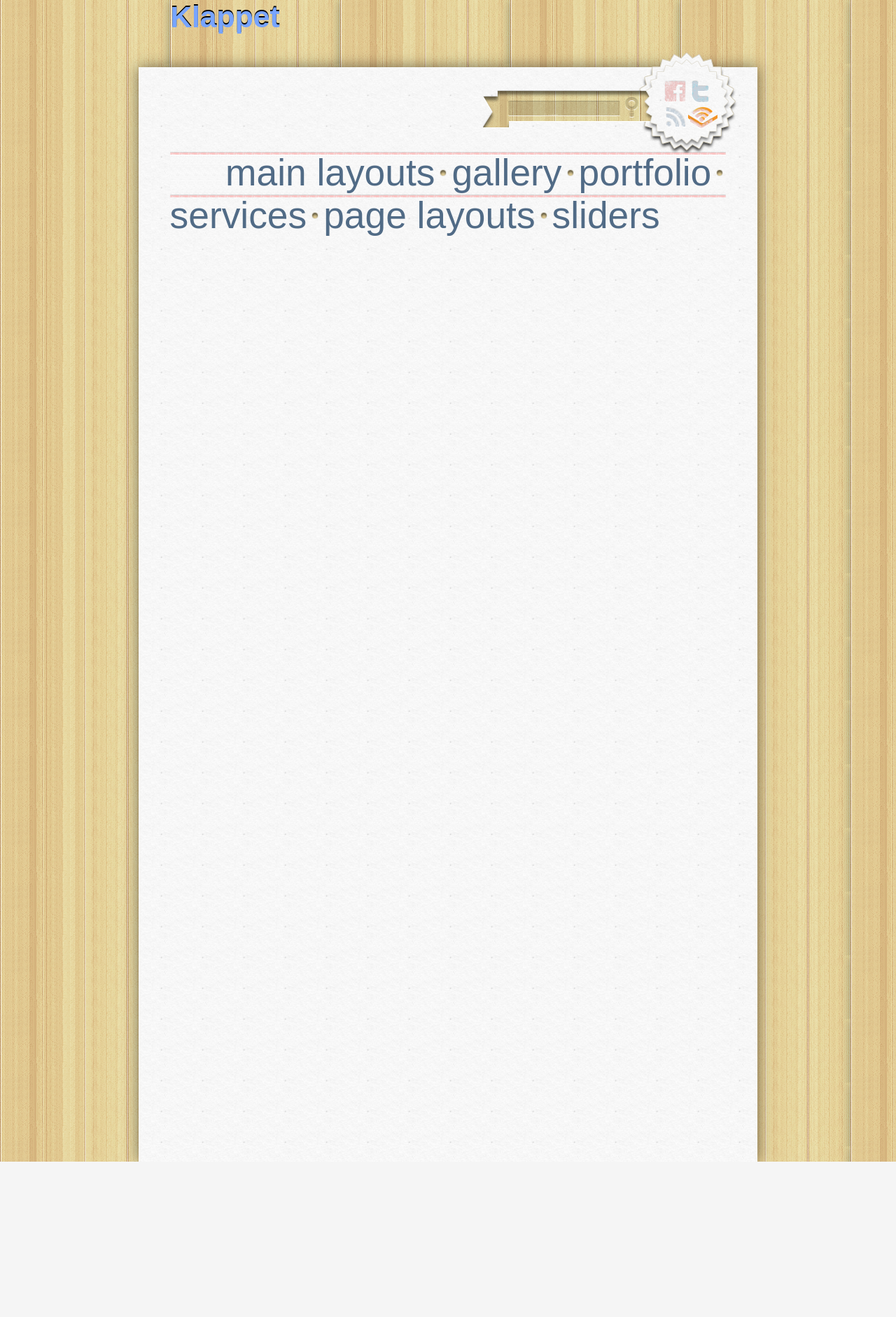
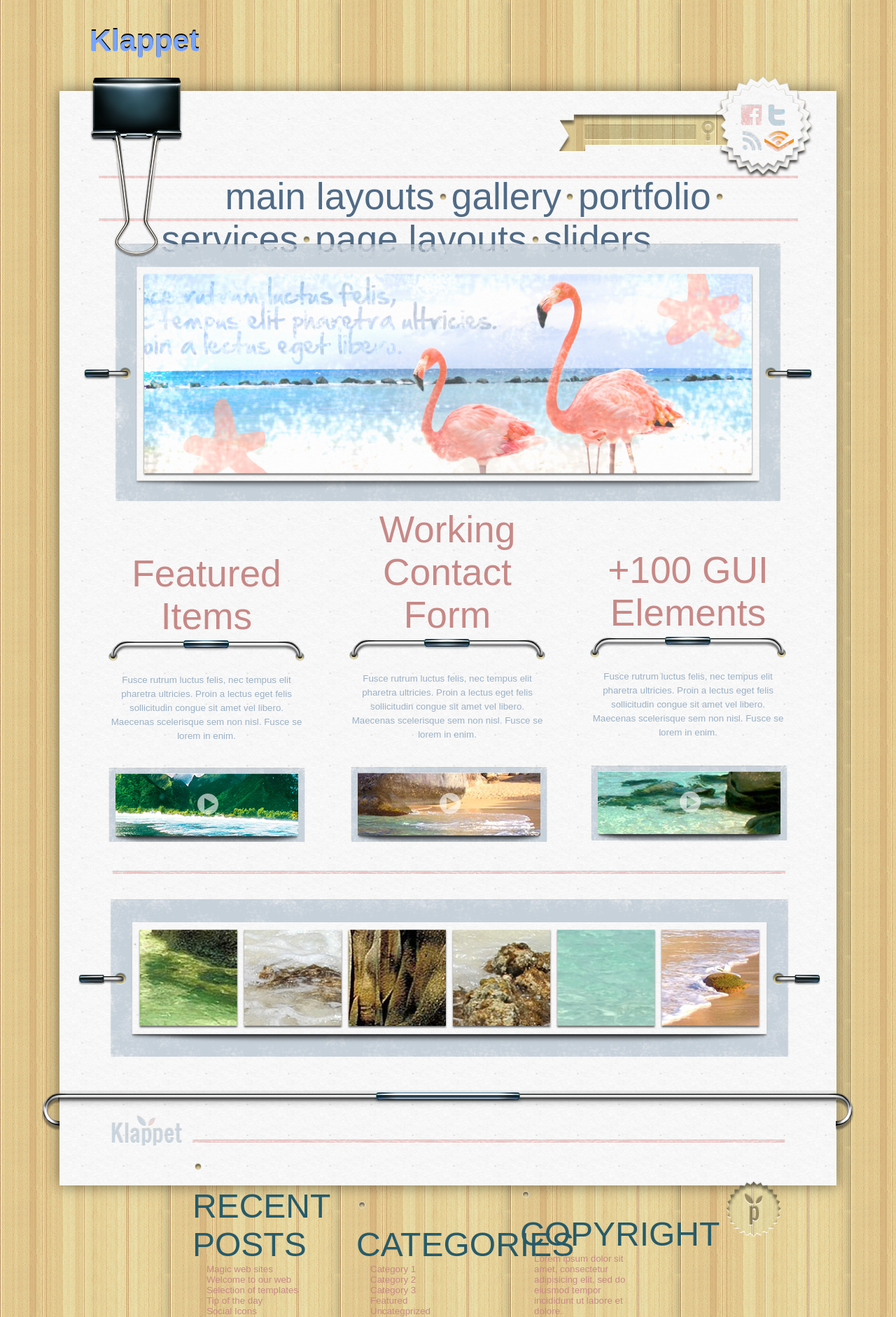
Before and after one commit to NikoS-S/Git, a PHP site: page /pr6.html in a window 1280 px wide. Shown: the whole page at 70% size. Before the commit the page ends 1660 px from the top, so only its background shows below. Run offline with PHP 8.4, Linux system fonts and the light colour scheme; some libraries are stand-ins or nearby versions; some web fonts are replaced.

Commit message:
Добавлена 8 практическая
Добавлена 8 практическая

```diff
--- a/Практическая №6-7/pr6.html
+++ b/Практическая №6-7/pr6.html
@@ -8,8 +8,10 @@
         <title></title>
     </head>
     <body>
+        <div class="site">
         <div class="logo">
-            <h1><a class="logotip" href="pr6.html">Klappet</a></h1>
+            <h1 class="logo1"><a class="logotip" href="pr6.html">Klappet</a></h1>
+            <img class="clap" src="img/clap.png">
         </div>
         <div class="main">
             <div class="header">
@@ -17,25 +19,88 @@
                     <img src="img/4.png" style="margin-top: -27px;margin-right:2%;">
                 </div>
                 <div class="menu">
-                    <ul>
-                        <li style="margin-left:10%;"><a href="">main layouts</a></li>
+                    <ul class="menu2">
+                        <li class="menuu" style="margin-left:10%;"><a href="">main layouts</a></li>
                         <img src="img/5.png" style="margin-bottom:10px;">
-                        <li><a href="">gallery</a></li>
+                        <li class="menuu"><a href="">gallery</a></li>
                         <img src="img/5.png" style="margin-bottom:10px;">
-                        <li><a href="">portfolio</a></li>
+                        <li class="menuu"><a href="">portfolio</a></li>
                         <img src="img/5.png" style="margin-bottom:10px;">
-                        <li><a href="">services</a></li>
+                        <li class="menuu"><a href="">services</a></li>
                         <img src="img/5.png" style="margin-bottom:10px;">
-                        <li><a href="">page layouts</a></li>
+                        <li class="menuu"><a href="">page layouts</a></li>
                         <img src="img/5.png" style="margin-bottom:10px;">
-                        <li><a href="">sliders</a></li>
+                        <li class="menuu"><a href="">sliders</a></li>
                     </ul>
                 </div>
             </div>
+            <div class="slider">
+                <img class="slider"src="img/slider.png">
+            </div>
             <div class="contant">
+                <div class="post1">
+                    <h2>Featured Items</h2>
+                    <img src="img/6.png">
+                    <p class="post">Fusce rutrum luctus felis, nec tempus elit pharetra ultricies. Proin a lectus eget felis sollicitudin congue sit amet vel libero. Maecenas scelerisque sem non nisl.  Fusce se lorem in enim.</p>
+                    <img src="img/post1.png">
+                </div>
+                <div class="post2">
+                    <h2>Working Contact Form</h2>
+                    <img src="img/6.png">
+                    <p class="post">Fusce rutrum luctus felis, nec tempus elit pharetra ultricies. Proin a lectus eget felis sollicitudin congue sit amet vel libero. Maecenas scelerisque sem non nisl.  Fusce se lorem in enim. </p>
+                    <img src="img/post2.png">
+                </div>
+                <div class="post3">
+                    <h2>+100 GUI Elements</h2>
+                    <img src="img/6.png">
+                    <p class="post"> Fusce rutrum luctus felis, nec tempus elit pharetra ultricies. Proin a lectus eget felis sollicitudin congue sit amet vel libero. Maecenas scelerisque sem non nisl.  Fusce se lorem in enim. </p>
+                    <img src="img/post3.png">
+                </div>
+                <div class="linia">
+                <img class="line" src="img/line.png">
+                </div>
+                <div class="photo">
+                    <img src="img/photo.png">
+                </div>
+                <div class="pf">
+                    <img class="pf" src="img/pf.png">
+                </div>
             </div>
+            <div class="footer">
+            <footer>
+            <div class="posts">
+                <h3> <img src="img/5.png" style="margin-bottom:10px;">RECENT POSTS</h3>
+                <ul style="list-style-type:none;">
+                    <li class="spis">Magic web sites</li>
+                    <li class="spis">Welcome to our web</li>
+                    <li class="spis">Selection of templates</li>
+                    <li class="spis">Tip of the day</li>
+                    <li class="spis">Social Icons</li>
+                </ul>
+            </div>
+            <div class="categories">
+                <h3><img src="img/5.png" style="margin-bottom:10px;">CATEGORIES</h3>
+                <ul style="list-style-type:none;">
+                    <li class="spis">Category 1</li>
+                    <li class="spis">Category 2</li>
+                    <li class="spis">Category 3</li>
+                    <li class="spis">Featured</li>
+                    <li class="spis">Uncategprized</li>
+                </ul>
+            </div>
+            <div class="copyright">
+                <h3><img src="img/5.png" style="margin-bottom:10px;">COPYRIGHT</h3>
+                <ul style="list-style-type:none;">
+                    <li class="spis">Lorem ipsum dolor sit amet, consectetur adipisicing elit, sed do eiusmod tempor incididunt ut labore et dolore.</li>
+                </ul>
+            </div>
+                <div class="p">
+                    <img src="img/10.png">
+                </div>
+            </footer>
         </div>
-        <div class="footer">
+
+        </div>
         </div>
     </body>
 </html>
--- a/Практическая №6-7/style.css
+++ b/Практическая №6-7/style.css
@@ -2,6 +2,12 @@
 {
     margin: 0;
     padding: 0;
+}
+.site
+{
+    height: 1564px;
+margin:0 auto;
+width: 1110px;
 }
 body
 {
@@ -15,7 +21,7 @@ body
     text-align: right;
     height: 120px;
 }
-h1
+h1.logo1
 {
     text-shadow: 0 -2px 0 black;
     font-family: 'Oswald', arial;
@@ -25,8 +31,8 @@ h1
 .logo
 {
     height: 96px;
-    width: 62%;
-    margin:0 auto;
+    margin-left: 43px;
+    padding-top: 34px;
 
 }
 .main
@@ -35,7 +41,7 @@ box-shadow: 0 0 20px rgba(0,0,0,0.5);
 background-image: url(img/2.png);
 height: 1564px;
 margin:0 auto;
-width: 69%;
+width: 1110px;
 }
 .header
 {
@@ -43,19 +49,24 @@ width: 69%;
 }
 .menu
 {
+    min-height: 66px;
     margin: 0 auto;
     height: 66px;
     width: 90%;
     background: url(img/menu.png);
     background-repeat: repeat-x;
 }
+.menu2
+{
+  margin-left: 90px;
+}
 
-li
+li.menuu
 {
     display: inline;
    font-family: 'Six Caps', arial;
     font-size: 40pt;
-    color: #516b86;
+    color:#a0acb9;
 }
 a.logotip
 {
@@ -68,3 +79,131 @@ a
     text-decoration: none;
     color: #516b86;
 }
+.clap
+{
+    position: absolute;
+    margin-top: 28px;
+}
+.slider
+{
+    text-align: center;
+    margin-top: 27px;
+}
+img.slider
+{
+    margin: 0 auto;
+    width: 1050px;
+}
+contant
+{
+    width: 966px;
+    border-top: 55px;
+}
+.zapisi
+{
+    width: 660px;
+}
+.calendar
+{
+    float: right;
+}
+.post1
+{
+    text-align: center;
+    display: inline-block;
+    width: 280px;
+    margin-left: 70px;
+
+}
+p.post
+{
+    font-family: 'Oswald', arial;
+    font-size: 10pt;
+    color: #9bb0c4;
+    font-weight: 100;
+    line-height: 20px;
+    margin-top: 10px;
+    margin-bottom: 35px;
+}
+.post2
+{
+    text-align: center;
+    display: inline-block;
+    width: 280px;
+    margin-left: 60px;
+}
+.post3
+{
+    text-align: center;
+    display: inline-block;
+    margin-left: 60px;
+    width: 280px;
+}
+h2
+{
+    text-align: center;
+   font-family: 'Six Caps', arial;
+    font-size: 40pt;
+    color: #c78987;
+    font-weight: 300;
+}
+.linia
+{
+    margin-top: 30px;
+    margin-bottom: 30px;
+    text-align: center;
+}
+img.line
+{
+    margin:0 auto;
+}
+.photo
+{
+    text-align: center;
+    margin-bottom: 40px;
+}
+.pf
+{
+    width: 1160px;
+    margin-left: -12.5px;
+
+}
+.posts
+{
+    display: inline-block;
+    width: 170px;
+    margin-left: 190px;
+}
+.categories
+{margin-left: 60px;
+    display: inline-block;
+    width: 170px;
+}
+.copyright
+{
+    margin-left: 60px;
+    display: inline-block;
+    width: 170px;
+}
+h3
+{
+    font-family: 'Six Caps', arial;
+    font-size: 36pt;
+    color:#275b6a;
+    font-weight: 300;
+}
+li.spis
+{
+    font-family: 'Oswald', arial;
+    font-size: 10pt;
+    color: #c78987;
+    margin-left: 20px;
+    font-weight: 200;
+}
+.p
+{
+    display: inline-block;
+    float: right;
+    margin-top: 40px;
+    margin-right: 72px;
+}
```
Also changed, not shown: Практическая №6-7/img/10.png (added), Практическая №6-7/img/6.png (added), Практическая №6-7/img/72.png (added), Практическая №6-7/img/calendar.png (added), Практическая №6-7/img/clap.png (added), Практическая №6-7/img/line.png (added), Практическая №6-7/img/pf.png (added), Практическая №6-7/img/photo.png (added), Практическая №6-7/img/post1.png (added), Практическая №6-7/img/post2.png (added), Практическая №6-7/img/post3.png (added), Практическая №6-7/img/read more.png (added), Практическая №6-7/img/slider.png (added), Практическая №6-7/img/writed.png (added).
